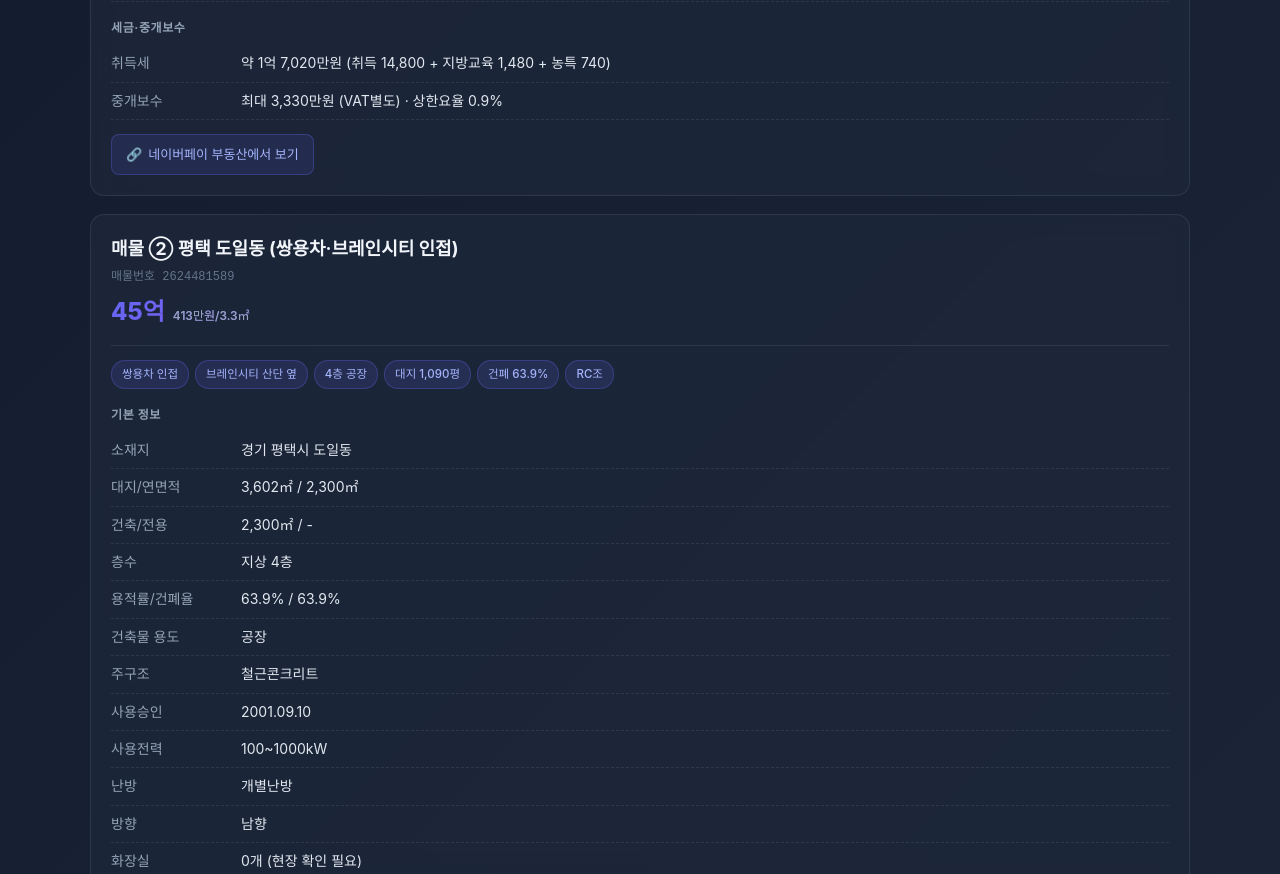
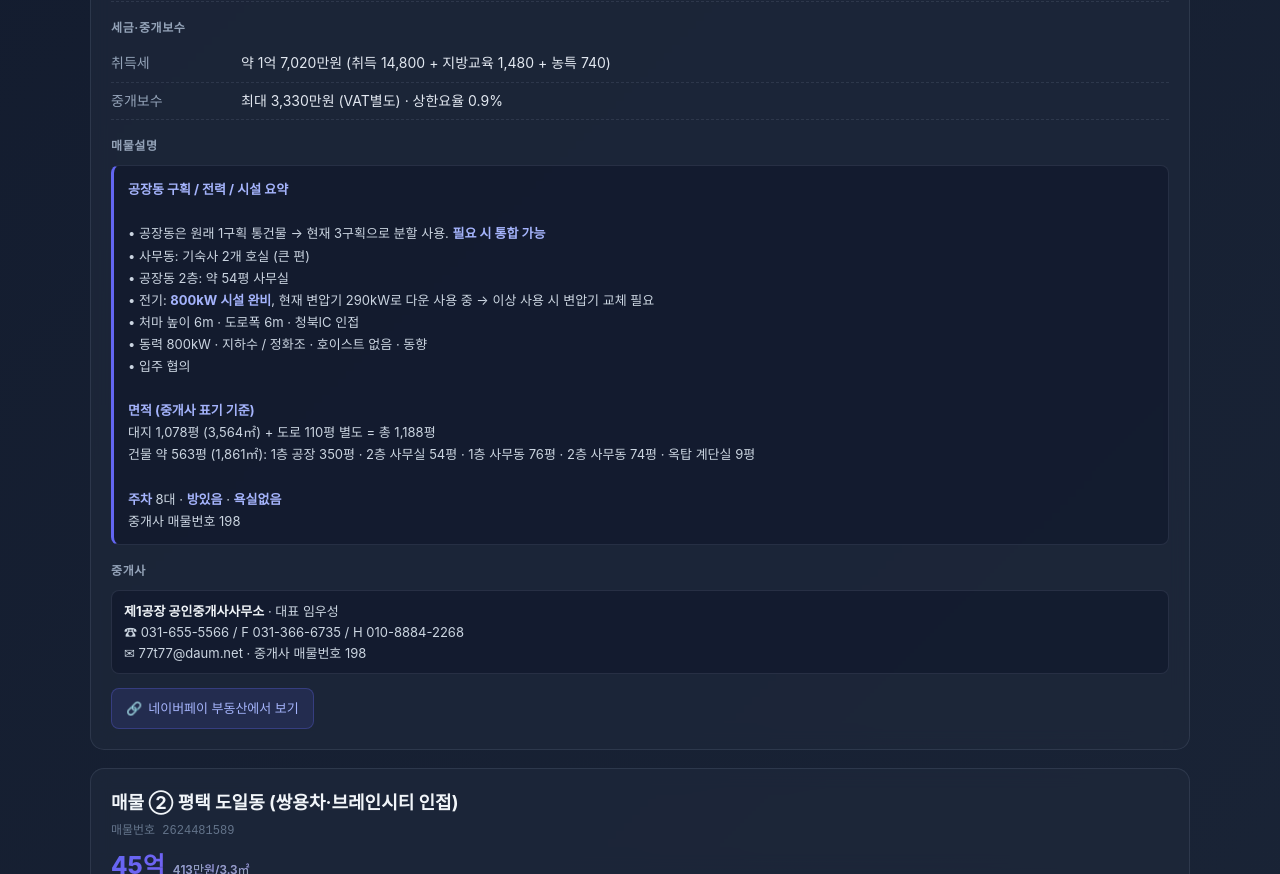
Before and after one commit to ajkh624/factory-land-scout, a plain HTML site: page index.html in a window 1280 px wide. Shown: the part 1840-2714 px from the top of the page. Drawn offline with Linux system fonts and the light colour scheme; a web font is replaced by a local one.

Commit message:
feat(매물1): 매매가 37억 확정, 평당가, 매물설명, 제1공장 중개사 추가

```diff
--- a/index.html
+++ b/index.html
@@ -198,6 +198,15 @@ body.light .tag {
   border-radius: 8px; padding: 10px 12px; margin-top: 10px;
 }
 .broker strong { color: var(--text-strong); }
+.desc {
+  font-size: 13px; color: var(--text-soft);
+  background: var(--surface-2);
+  border: 1px solid var(--border);
+  border-left: 3px solid var(--accent);
+  border-radius: 8px; padding: 12px 14px; margin-top: 10px;
+  line-height: 1.7; white-space: pre-line;
+}
+.desc strong { color: var(--accent-light); }
 
 .link-row { margin-top: 14px; }
 .link-row a {
@@ -273,8 +282,8 @@ footer {
     </tr>
   </thead>
   <tbody>
-    <tr><td class="label" data-i18n="r_price">매매가</td><td data-i18n="p1_price">매매가 미확정 (필터 30~50억)</td><td data-i18n="p2_price"><strong>45억</strong></td><td data-i18n="p3_price"><strong>30억</strong></td></tr>
-    <tr><td class="label" data-i18n="r_unit">평당가</td><td>—</td><td data-i18n="p2_unit">413만원/3.3㎡</td><td data-i18n="p3_unit">307만원/3.3㎡</td></tr>
+    <tr><td class="label" data-i18n="r_price">매매가</td><td data-i18n="p1_price"><strong>37억</strong></td><td data-i18n="p2_price"><strong>45억</strong></td><td data-i18n="p3_price"><strong>30억</strong></td></tr>
+    <tr><td class="label" data-i18n="r_unit">평당가</td><td data-i18n="p1_unit">311만원/3.3㎡</td><td data-i18n="p2_unit">413만원/3.3㎡</td><td data-i18n="p3_unit">307만원/3.3㎡</td></tr>
     <tr><td class="label" data-i18n="r_land">대지</td><td data-i18n="p1_land">3,928㎡ (1,188평)</td><td data-i18n="p2_land">3,602㎡ (1,090평)</td><td data-i18n="p3_land">3,226㎡ (976평)</td></tr>
     <tr><td class="label" data-i18n="r_gfa">연면적</td><td>1,862㎡</td><td>2,300㎡</td><td>749.59㎡</td></tr>
     <tr><td class="label" data-i18n="r_floor">층수</td><td data-i18n="p1_floor">지상 2층</td><td data-i18n="p2_floor">지상 4층</td><td data-i18n="p3_floor">지상 1층</td></tr>
@@ -297,7 +306,7 @@ footer {
     <div>
       <div class="card-title" data-i18n="c1_title">매물 ① 평택 청북읍 고렴리</div>
       <div class="card-id">매물번호 2627074655</div>
-      <div class="price" data-i18n="c1_price">매매가 미확정<span class="price-unit" data-i18n="c1_punit">URL 필터 30~50억</span></div>
+      <div class="price">37억<span class="price-unit" data-i18n="c1_punit">311만원/3.3㎡</span></div>
     </div>
   </div>
 
@@ -331,6 +340,31 @@ footer {
   <div class="section-title" data-i18n="s_tax">세금·중개보수</div>
   <div class="row"><div class="label" data-i18n="l_tax">취득세</div><div class="value" data-i18n="c1_tax">약 1억 7,020만원 (취득 14,800 + 지방교육 1,480 + 농특 740)</div></div>
   <div class="row"><div class="label" data-i18n="l_fee">중개보수</div><div class="value" data-i18n="c1_fee">최대 3,330만원 (VAT별도) · 상한요율 0.9%</div></div>
+
+  <div class="section-title" data-i18n="s_desc">매물설명</div>
+  <div class="desc" data-i18n="c1_desc"><strong>공장동 구획 / 전력 / 시설 요약</strong>
+
+• 공장동은 원래 1구획 통건물 → 현재 3구획으로 분할 사용. <strong>필요 시 통합 가능</strong>
+• 사무동: 기숙사 2개 호실 (큰 편)
+• 공장동 2층: 약 54평 사무실
+• 전기: <strong>800kW 시설 완비</strong>, 현재 변압기 290kW로 다운 사용 중 → 이상 사용 시 변압기 교체 필요
+• 처마 높이 6m · 도로폭 6m · 청북IC 인접
+• 동력 800kW · 지하수 / 정화조 · 호이스트 없음 · 동향
+• 입주 협의
+
+<strong>면적 (중개사 표기 기준)</strong>
+대지 1,078평 (3,564㎡) + 도로 110평 별도 = 총 1,188평
+건물 약 563평 (1,861㎡): 1층 공장 350평 · 2층 사무실 54평 · 1층 사무동 76평 · 2층 사무동 74평 · 옥탑 계단실 9평
+
+<strong>주차</strong> 8대 · <strong>방있음</strong> · <strong>욕실없음</strong>
+중개사 매물번호 198</div>
+
+  <div class="section-title" data-i18n="s_broker">중개사</div>
+  <div class="broker" data-i18n="c1_broker">
+    <strong>제1공장 공인중개사사무소</strong> · 대표 임우성<br>
+    ☎ 031-655-5566 / F 031-366-6735 / H 010-8884-2268<br>
+    ✉ 77t77@daum.net · 중개사 매물번호 198
+  </div>
 
   <div class="link-row">
     <a href="https://new.land.naver.com/offices?ms=2AqhKS,3zgDck,15&a=GJCG&b=A1&e=RETAIL&f=300000&g=500000&h=1351&articleNo=2627074655" target="_blank" rel="noopener">
@@ -489,9 +523,10 @@ const I18N = {
     r_dir: "Orientation",
     r_tax: "Acquisition tax",
     r_fee: "Brokerage (max)",
-    p1_price: "TBD (filter: KRW 3.0–5.0B / USD 2.22–3.70M)",
+    p1_price: "<strong>KRW 3.7B (USD 2.74M)</strong>",
     p2_price: "<strong>KRW 4.5B (USD 3.33M)</strong>",
     p3_price: "<strong>KRW 3.0B (USD 2.22M)</strong>",
+    p1_unit: "KRW 3.11M / 3.3㎡ (≈ USD 2,304)",
     p2_unit: "KRW 4.13M / 3.3㎡ (≈ USD 3,059)",
     p3_unit: "KRW 3.07M / 3.3㎡ (≈ USD 2,274)",
     p1_land: "3,928㎡ (1,188 pyeong)",
@@ -520,8 +555,12 @@ const I18N = {
     p3_fee: "KRW 27.0M (USD 20.0K)",
     // Card 1
     c1_title: "Listing ① Goryeom-ri, Cheongbuk-eup, Pyeongtaek",
-    c1_price: "Price TBD",
-    c1_punit: "URL filter KRW 3.0–5.0B (USD 2.22–3.70M)",
+    c1_price: "KRW 3.7B",
+    c1_punit: "KRW 3.11M / 3.3㎡ (≈ USD 2,304)",
+    c1_pwr_v: "800kW installed (current transformer 290kW)",
+    s_desc: "Listing description",
+    c1_desc: "<strong>Plant partitioning / Power / Facilities</strong>\n\n• Factory building was originally one unit, currently used as 3 partitions. <strong>Can be reunified anytime.</strong>\n• Office building includes 2 dormitory rooms (large size)\n• Factory 2F: ~54 pyeong office\n• Electricity: <strong>800kW infrastructure</strong> installed, currently using 290kW transformer. Transformer replacement needed for higher load.\n• Eave height 6m · Road width 6m · Near Cheongbuk IC\n• Power 800kW · Groundwater / Septic · No hoist · East-facing\n• Move-in: negotiable\n\n<strong>Area (broker figures)</strong>\nLand 1,078 pyeong (3,564㎡) + road 110 pyeong separate = total 1,188 pyeong\nBuilding ~563 pyeong (1,861㎡): 1F factory 350py · 2F office 54py · 1F office bldg 76py · 2F office bldg 74py · rooftop stairwell 9py\n\n<strong>Parking</strong> 8 spaces · <strong>Has rooms</strong> · <strong>No bathroom</strong>\nBroker listing No. 198",
+    c1_broker: "<strong>Je1Gongjang Realty</strong> · CEO Im Woo-seong<br>☎ 031-655-5566 / F 031-366-6735 / H 010-8884-2268<br>✉ 77t77@daum.net · Broker listing No. 198",
     c1_t1: "High power", c1_t2: "Office bldg", c1_t3: "Dormitory",
     c1_t4: "Land 1,187 py", c1_t5: "Coverage 35.8%", c1_t6: "Eave 6m",
     c1_t7: "Planned Mgmt Zone",
```
